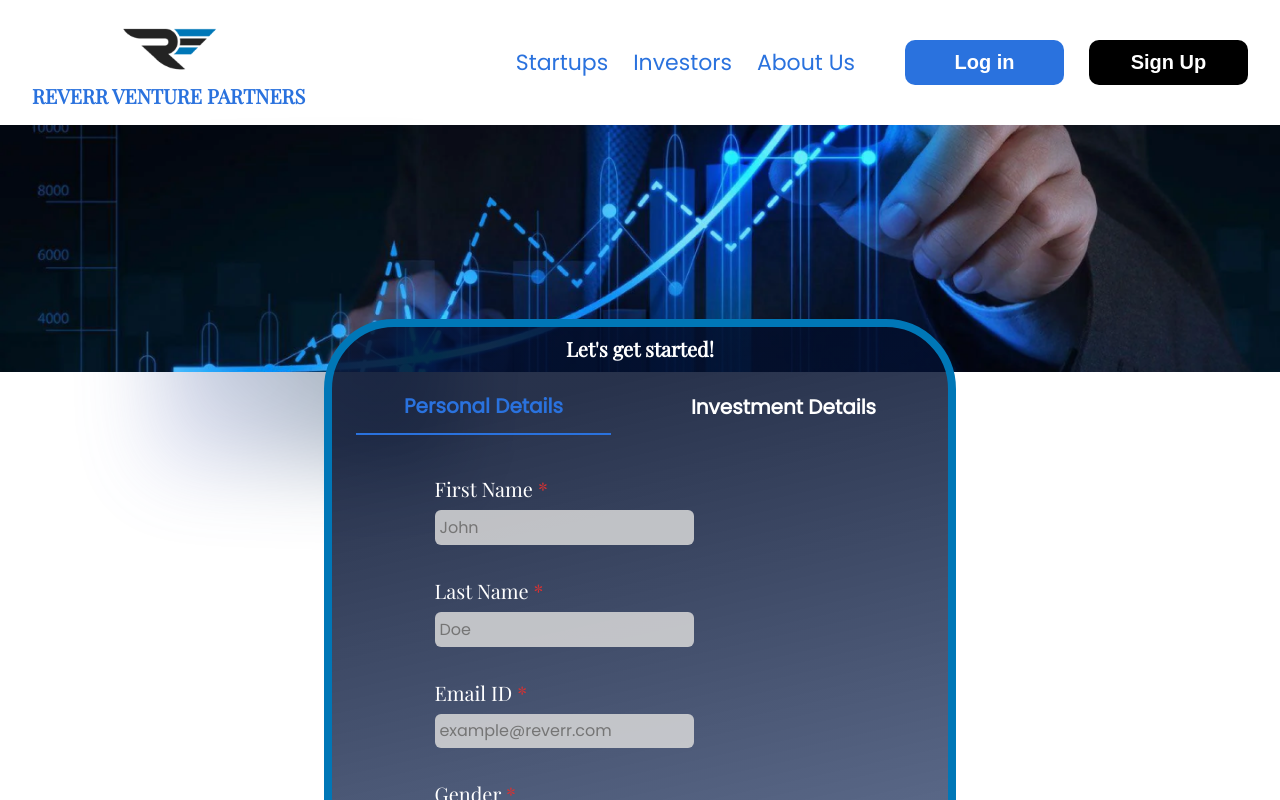
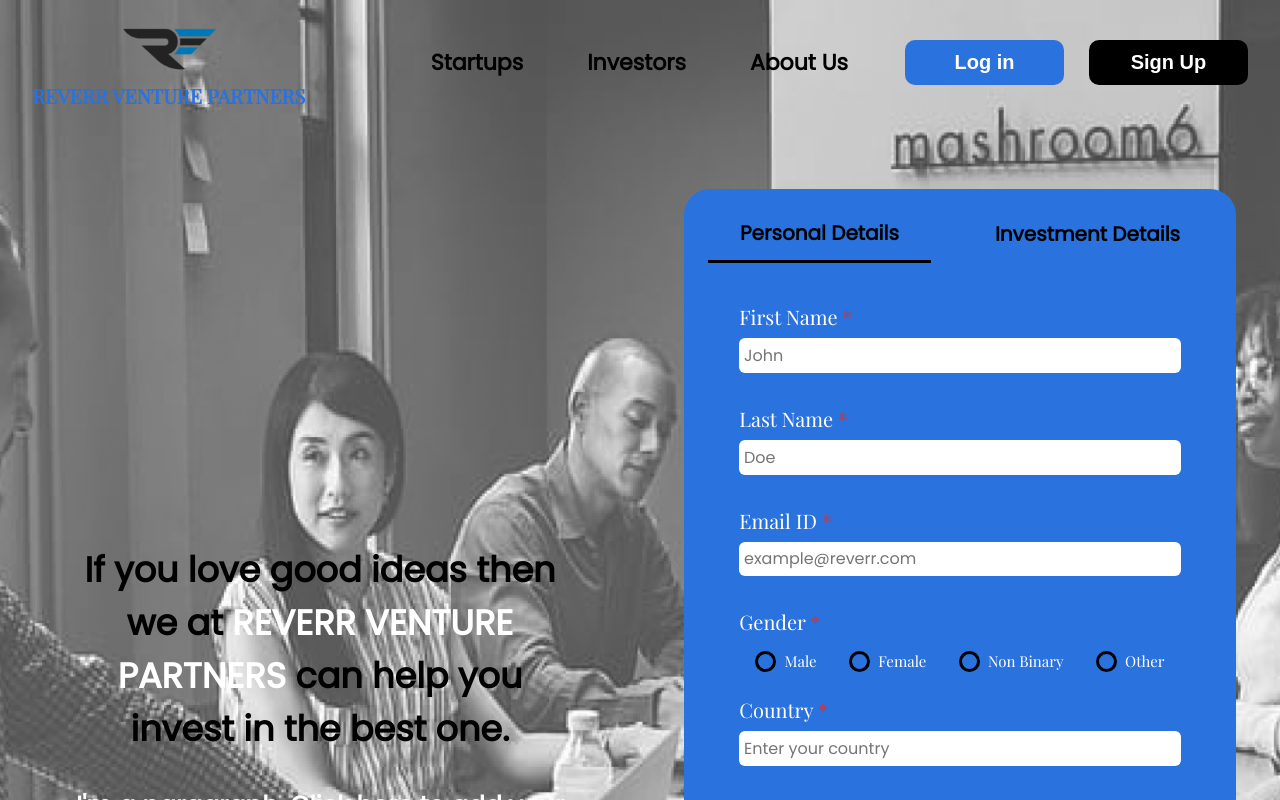
Before and after one commit to Reverr-Finaura/rvpreact, a React (Create React App) app: page /signUp in a window 1280 px wide. Shown: the top 800 px of the page. Built offline with nearby package versions, Linux system fonts and the light colour scheme; no server answers.

Commit message:
login and signup and auth components redesigned

```diff
--- a/src/components/navbar/Navbar.css
+++ b/src/components/navbar/Navbar.css
@@ -22,6 +22,7 @@
   margin-bottom: 1rem;
   text-align: center;
   color: #2a72de;
+  cursor: default;
 }
 
 .logo {
@@ -39,8 +40,15 @@
 }
 
 .link {
-  margin-right: 25px;
-  color: #2a72de;
+  margin: 0 2rem;
+  font-weight: 600;
+  color: #000;
+  cursor: pointer;
+}
+
+.link:hover {
+  color: #0077b7;
+  border-bottom: 2px solid #0077b7;
 }
 
 .login {
--- a/src/pages/auth/signin/SignIn.css
+++ b/src/pages/auth/signin/SignIn.css
@@ -1,67 +1,3 @@
-.navbar {
-  display: flex;
-  flex-direction: row;
-  justify-content: space-between;
-}
-
-.reverr {
-  color: white;
-  display: flex;
-  flex-direction: column;
-  justify-content: flex-start;
-  align-items: center;
-  margin-left: 2rem;
-  margin-top: 1rem;
-  font-size: 20px;
-  font-family: "Playfair Display", sans-serif;
-  font-weight: 800;
-}
-
-.title {
-  margin-top: 0.5rem;
-  margin-bottom: 1rem;
-}
-
-.logo {
-  width: 100px;
-}
-
-.get-started {
-  color: #2a72de;
-  font-size: 20px;
-  font-weight: 600;
-  width: 159px;
-  height: 45px;
-  background: white;
-  border: none;
-  border-radius: 10px;
-  margin-left: 25px;
-  cursor: pointer;
-}
-
-.get-started:hover {
-  opacity: 0.8;
-}
-
-.no-account {
-  color: #0077b7;
-  font-size: 20px;
-  font-weight: 600;
-  width: 300px;
-  height: 45px;
-  background-color: transparent;
-  border: none;
-  border-radius: 10px;
-  margin-left: 25px;
-  cursor: pointer;
-  max-width: max-content;
-}
-
-.no-account:hover {
-  border-radius: 0;
-  border-bottom: 2px solid #0077b7;
-}
-
 .main {
   display: flex;
   flex-direction: row;
@@ -85,7 +21,7 @@
 }
 
 .login-to-account {
-  color: #fff;
+  color: #000;
   font-size: 28px;
   font-weight: 600;
   margin-top: 0.8rem;
@@ -97,11 +33,7 @@
   width: max-content;
   height: max-content;
 
-  background: linear-gradient(
-    167.37deg,
-    rgba(2, 14, 44, 0.51) 9.15%,
-    rgba(9, 36, 94, 0.5) 64.83%
-  );
+  background: #2a72de;
   backdrop-filter: blur(24px);
   border-radius: 21px;
 }
@@ -156,7 +88,8 @@
   margin: 2rem;
   margin-top: 0.5rem;
   margin-bottom: 0.5rem;
-  color: #2a72deba;
+  color: #fff;
+  opacity: 0.7;
   cursor: pointer;
 }
 
@@ -178,7 +111,7 @@
   margin: 2rem;
   font-size: 22px;
   font-weight: 600;
-  background: #0077b7;
+  background: #000000;
   border-radius: 4px;
   color: white;
   border: none;
--- a/src/pages/auth/signin/SignIn.js
+++ b/src/pages/auth/signin/SignIn.js
@@ -18,8 +18,7 @@ import ellipse3 from "../../../assets/img/ellipse3.png";
 import ellipse4 from "../../../assets/img/ellipse4.png";
 import ellipse5 from "../../../assets/img/ellipse5.png";
 import ellipse6 from "../../../assets/img/ellipse6.png";
-
-import ellipseLogin from "../../../assets/img/ellipse_login.png";
+import Navbar from "../../../components/navbar/Navbar";
 
 import { ToastContainer, toast } from "react-toastify";
 
@@ -75,27 +74,8 @@ const SignIn = () => {
 
   return (
     <>
-      <div className="navbar">
-        <div className="reverr">
-          <img src={logo} alt="reverr-logo" className="logo" />
-          <div className="title">REVERR VENTURE PARTNERS</div>
-        </div>
-        <div className="links">
-          <button
-            className="no-account"
-            onClick={() => {
-              navigate("/signup");
-            }}
-          >
-            Don't have an account?
-          </button>
-          <button className="get-started" onClick={() => {}}>
-            Get started
-          </button>
-        </div>
-      </div>
+      <Navbar />
       <div className="main">
-        <img src={ellipseLogin} alt="ellipse" className="ellipse-login" />
         <div className="login-left">
           <div className="welcome-heading">Welcome !</div>
           <div className="login-to-account">Log in to your account</div>
--- a/src/pages/auth/signup/SignUp.css
+++ b/src/pages/auth/signup/SignUp.css
@@ -1,34 +1,52 @@
-.top-image {
-  width: 100%;
+.signup__main {
+  background-image: url("../../../assets/img/brainstorming.png");
+  background-size: 100% 100%;
+  padding-bottom: 2rem;
 }
 
-.signup-card {
-  width: max-content;
-  height: max-content;
-  margin: auto;
-  border: 8px solid #0077b7;
-  border-radius: 70px;
+.signup__content-wrap {
+  display: flex;
+}
 
-  background: linear-gradient(
-    167.37deg,
-    rgba(2, 14, 44, 0.85) 9.15%,
-    rgba(9, 36, 94, 0.59) 64.83%
-  );
-  transform: translateY(-60px);
+.signup__left {
+  width: 50%;
   display: flex;
   flex-direction: column;
   justify-content: center;
   align-items: center;
 }
 
-.card-heading {
-  color: white;
-  font-family: "Playfair Display", sans-serif;
-  font-size: 20px;
+.signup__right {
+  width: 50%;
+}
+
+.signup__left-heading {
+  font-size: 35px;
   font-weight: 800;
   text-align: center;
-  margin-top: 0.5rem;
-  cursor: default;
+
+  width: 80%;
+}
+
+.signup__left-paragraph {
+  color: #fff;
+  font-size: 25px;
+  font-weight: 700;
+  text-align: center;
+  margin-top: 2rem;
+  width: 80%;
+}
+
+.signup-card {
+  width: max-content;
+  height: max-content;
+  margin: 4rem auto;
+  border-radius: 26px;
+  background: #2a72de;
+  display: flex;
+  flex-direction: column;
+  justify-content: center;
+  align-items: center;
 }
 
 .details-tab {
@@ -43,40 +61,40 @@
   all: unset;
   cursor: pointer;
   font-size: 20px;
-  font-weight: 800;
-  color: white;
-  padding: 0.8rem 3rem;
+  font-weight: 900;
+  color: #000;
+  padding: 0.8rem 2rem;
   margin: 0 1rem;
 }
 
 .personal-details__tab-button:hover {
-  color: #2a72de;
-  border-bottom: 2px solid #2a72de;
+  color: #000;
+  border-bottom: 3px solid #000;
 }
 
 .personal-details__tab-button-active {
-  color: #2a72de;
-  border-bottom: 2px solid #2a72de;
+  color: #000;
+  border-bottom: 3px solid #000;
 }
 
 .investment-details__tab-button {
   all: unset;
   cursor: pointer;
   font-size: 20px;
-  font-weight: 800;
-  color: white;
-  padding: 0.8rem 3rem;
+  font-weight: 900;
+  color: #000;
+  padding: 0.8rem 2rem;
   margin: 0 1rem;
 }
 
 .investment-details__tab-button:hover {
-  color: #2a72de;
-  border-bottom: 2px solid #2a72de;
+  color: #000;
+  border-bottom: 3px solid #000;
 }
 
 .investment-details__tab-button-active {
-  color: #2a72de;
-  border-bottom: 2px solid #2a72de;
+  color: #000;
+  border-bottom: 3px solid #000;
 }
 
 label {
@@ -92,22 +110,21 @@ label {
 }
 
 .personal-details {
+  width: 80%;
   display: flex;
   flex-direction: column;
-  margin-left: 1rem;
 }
 
 .investment-details {
+  width: 80%;
   display: flex;
   flex-direction: column;
-  margin-left: 1rem;
 }
 
 .input-box {
   all: unset;
   color: black;
-  width: 250px;
-  background: rgba(217, 217, 217, 0.85);
+  background: #fff;
   border-radius: 6px;
   padding: 0.3rem;
   margin: 0.5rem 0;
@@ -124,7 +141,11 @@ label {
   color: white;
   font-size: 15px;
   margin-left: 0.5rem;
-  margin-right: 1.8rem;
+}
+
+.gender__wrapper {
+  display: flex;
+  margin: 0 auto;
 }
 
 .gender-radio-button {
@@ -133,7 +154,7 @@ label {
   width: 15px;
   background-color: transparent;
   border-radius: 50%;
-  border: 3px solid #0077b7;
+  border: 3px solid #000;
 }
 
 .gender-radio-button:hover {
@@ -192,7 +213,7 @@ label {
   height: 15px;
   width: 15px;
   background-color: #eee;
-  border: 3px solid #0077b7;
+  border: 3px solid #000;
   border-radius: 3px;
 }
 
@@ -219,7 +240,7 @@ label {
   top: 1px;
   width: 3px;
   height: 7px;
-  border: solid #2a72de;
+  border: solid #000;
   border-width: 0 3px 3px 0;
   -webkit-transform: rotate(45deg);
   -ms-transform: rotate(45deg);
@@ -280,7 +301,7 @@ label {
   width: 15px;
   background-color: transparent;
   border-radius: 50%;
-  border: 3px solid #0077b7;
+  border: 3px solid #000;
 }
 
 .radio-button:hover {
@@ -297,7 +318,7 @@ label {
   font-weight: 600;
   width: 300px;
   height: 50px;
-  background: #0077b7;
+  background: #000;
   border-radius: 10px;
   color: white;
   border: none;
@@ -316,7 +337,7 @@ label {
   font-weight: 600;
   width: 300px;
   height: 50px;
-  background: #0077b7;
+  background: #000;
   border-radius: 10px;
   color: white;
   border: none;
@@ -335,7 +356,7 @@ label {
   font-weight: 600;
   width: 300px;
   height: 50px;
-  background: #0077b7;
+  background: #000;
   border-radius: 10px;
   color: white;
   border: none;
@@ -354,7 +375,7 @@ label {
   font-weight: 600;
   width: 300px;
   height: 50px;
-  background: #0077b7;
+  background: #000;
   border-radius: 10px;
   color: white;
   border: none;
@@ -368,7 +389,7 @@ label {
 
 .bottom-sign-in-link {
   text-decoration: none;
-  color: #0077b7;
+  color: #000;
   font-weight: 800;
 }
 
@@ -397,6 +418,22 @@ label {
   z-index: -1;
 }
 
+@media screen and (width<1280px) {
+  .signup__content-wrap {
+    flex-direction: column;
+    justify-content: center;
+    align-items: center;
+    margin-top: 4rem;
+  }
+  .signup__left {
+    width: 100%;
+  }
+
+  .signup__right {
+    width: 100%;
+  }
+}
+
 @media screen and (max-width: 700px) {
   .signup-card {
     width: 500px;
--- a/src/pages/auth/signup/SingUp.js
+++ b/src/pages/auth/signup/SingUp.js
@@ -8,8 +8,6 @@ import { generateOtp } from "../../../utils/utils";
 import { useDispatch, useSelector } from "react-redux";
 import { createUser } from "../../../redux/auth/newUserSlice";
 import { sendOtpToMail } from "../../../emailJs/emailJs";
-import ellipseTop from "../../../assets/img/ellipse_top.png";
-import ellipseBottom from "../../../assets/img/ellipse_bottom.png";
 import OtpVerification from "../otpverification/OtpVerification";
 import Footer from "../../../components/footer/Footer";
 import { ToastContainer, toast } from "react-toastify";
@@ -80,12 +78,23 @@ const SignUp = () => {
 
   return (
     <>
+      <div className="signup__main">
         <Navbar />
-      <img src={topImage} alt="growth" className="top-image" />
-      <img src={ellipseTop} alt="ellipse" className="ellipse-top" />
+        <div className="signup__content-wrap">
+          <div className="signup__left">
+            <div className="signup__left-heading">
+              If you love good ideas then we at{" "}
+              <span style={{ color: "white" }}>REVERR VENTURE PARTNERS</span>{" "}
+              can help you invest in the best one.
+            </div>
+            <div className="signup__left-paragraph">
+              I'm a paragraph. Click here to add your own text and edit me. It's
+              easy. Just click “Edit Text” or double click me to add your own
+              content.
+            </div>
+          </div>
+          <div className="signup__right">
             <div className="signup-card">
-        <div className="card-heading">Let's get started!</div>
-
               <div className="details-tab">
                 <button
                   className={
@@ -152,6 +161,7 @@ const SignUp = () => {
                     Gender <span className="important">*</span>
                   </label>
                   <div className="genders">
+                    <span className="gender__wrapper">
                       <input
                         onClick={(e) => setGender(e.target.value)}
                         type="radio"
@@ -160,6 +170,8 @@ const SignUp = () => {
                         className="gender-radio-button"
                       />
                       <span className="gender">Male</span>
+                    </span>
+                    <span className="gender__wrapper">
                       <input
                         onClick={(e) => setGender(e.target.value)}
                         type="radio"
@@ -168,6 +180,8 @@ const SignUp = () => {
                         className="gender-radio-button"
                       />
                       <span className="gender">Female</span>
+                    </span>
+                    <span className="gender__wrapper">
                       <input
                         onClick={(e) => setGender(e.target.value)}
                         type="radio"
@@ -176,6 +190,8 @@ const SignUp = () => {
                         className="gender-radio-button"
                       />
                       <span className="gender">Non Binary</span>
+                    </span>
+                    <span className="gender__wrapper">
                       <input
                         onClick={(e) => setGender(e.target.value)}
                         type="radio"
@@ -184,6 +200,7 @@ const SignUp = () => {
                         className="gender-radio-button"
                       />
                       <span className="gender">Other</span>
+                    </span>
                   </div>
                   <label>
                     Country <span className="important">*</span>
@@ -244,7 +261,9 @@ const SignUp = () => {
                         if (!checkPass && checkPass.length !== 8) {
                           !checkPass
                             ? toast.error("Password Doesn't Matched")
-                      : toast.error("Password should be 8 character long !");
+                            : toast.error(
+                                "Password should be 8 character long !"
+                              );
                         } else {
                           toast.error("Fields can't be empty");
                         }
@@ -258,30 +277,6 @@ const SignUp = () => {
               )}
               {investmentDetailsTabActive && (
                 <div className="investment-details">
-            <label>
-              Full Name <span className="important">*</span>
-            </label>
-            <input
-              value={firstName.length ? `${firstName} ${lastName}` : null}
-              className="input-box"
-              placeholder="John Doe"
-            />
-            <label>
-              Email ID <span className="important">*</span>
-            </label>
-            <input
-              value={email}
-              className="input-box"
-              placeholder="example@reverr.com"
-            />
-            <label>
-              Contact Number <span className="important">*</span>
-            </label>
-            <input
-              value={phoneNumber}
-              className="input-box"
-              placeholder="Enter your contact number"
-            />
                   <label>
                     Sectors for investment <span className="important">*</span>
                   </label>
@@ -347,7 +342,8 @@ const SignUp = () => {
                     </label>
                   </div>
                   <label>
-              Amount you want to invest <span className="important">*</span>
+                    Amount you want to invest{" "}
+                    <span className="important">*</span>
                   </label>
                   <div className="investment-amounts">
                     <div className="investment-container">
@@ -357,7 +353,9 @@ const SignUp = () => {
                         name="investment-amount"
                         className="radio-button"
                       />
-                <span className="investment-amount">Less than 1 Lakh</span>
+                      <span className="investment-amount">
+                        Less than 1 Lakh
+                      </span>
                     </div>
                     <div className="investment-container">
                       <input
@@ -375,7 +373,9 @@ const SignUp = () => {
                         name="investment-amount"
                         className="radio-button"
                       />
-                <span className="investment-amount">5 Lakh - 10 Lakh</span>
+                      <span className="investment-amount">
+                        5 Lakh - 10 Lakh
+                      </span>
                     </div>
                     <div className="investment-container">
                       <input
@@ -384,7 +384,9 @@ const SignUp = () => {
                         name="investment-amount"
                         className="radio-button"
                       />
-                <span className="investment-amount">10 Lakh - 50 Lakh</span>
+                      <span className="investment-amount">
+                        10 Lakh - 50 Lakh
+                      </span>
                     </div>
                     <div className="investment-container">
                       <input
@@ -393,7 +395,9 @@ const SignUp = () => {
                         name="investment-amount"
                         className="radio-button"
                       />
-                <span className="investment-amount">50 Lakh - 1 Crore</span>
+                      <span className="investment-amount">
+                        50 Lakh - 1 Crore
+                      </span>
                     </div>
                     <div className="investment-container">
                       <input
@@ -402,7 +406,9 @@ const SignUp = () => {
                         name="investment-amount"
                         className="radio-button"
                       />
-                <span className="investment-amount">1 Crore - 5 Crore</span>
+                      <span className="investment-amount">
+                        1 Crore - 5 Crore
+                      </span>
                     </div>
                     <div className="investment-container">
                       <input
@@ -411,7 +417,9 @@ const SignUp = () => {
                         name="investment-amount"
                         className="radio-button"
                       />
-                <span className="investment-amount">More than 5 Crore</span>
+                      <span className="investment-amount">
+                        More than 5 Crore
+                      </span>
                     </div>
                   </div>
 
@@ -496,6 +504,10 @@ const SignUp = () => {
                 </div>
               )}
             </div>
+          </div>
+        </div>
+      </div>
+
       <Footer />
       <ToastContainer />
     </>
```
Also changed, not shown: src/pages/auth/forgotpassword/ForgotPassword.css (+6 -10 lines), src/pages/auth/forgotpassword/ForgotPassword.js (+6 -2 lines), src/pages/auth/otpverification/OtpVerification.css (+6 -10 lines), src/pages/auth/otpverification/OtpVerification.js (+4 -4 lines), src/pages/auth/resetpassword/ResetPassword.css (+10 -10 lines), src/pages/auth/resetpassword/ResetPassword.js (+6 -2 lines), src/assets/img/brainstorming.png (added). Lines whose indentation alone changed are shown as unchanged.
